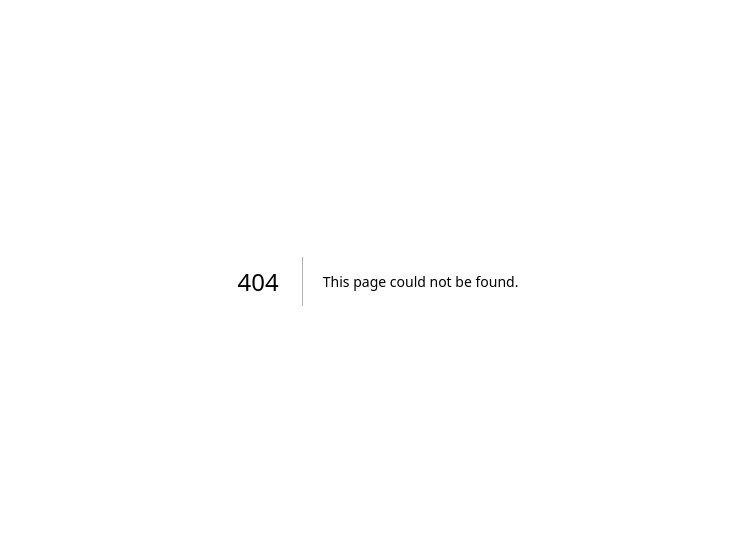
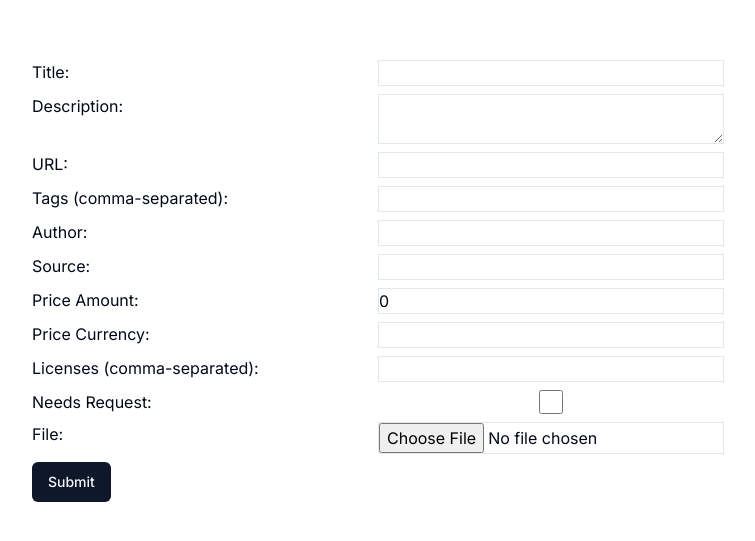
Before and after one commit to Arttribute/arttribute-frontend, a Next.js app: page /createitem in a window 1280 px wide. Before the commit this address had no page. Shown: the part 119-660 px from the top of the page, without its empty margins (262-1017 px from the left). Built offline with nearby package versions, Linux system fonts and the light colour scheme.

Commit message:
create item test frontend

```diff
--- /dev/null
+++ b/app/createitem/page.tsx
@@ -0,0 +1,259 @@
+"use client";
+
+import { Button } from "@/components/ui/button";
+import { ChangeEvent, FormEvent, useState } from "react";
+
+interface FormData {
+  title: string;
+  description: string;
+  url: string;
+  tags: string[];
+  author: string;
+  source: string;
+  price: { amount: number; currency: string };
+  license: string[];
+  needsRequest: boolean;
+  file: File | null;
+}
+
+const CreateItem = () => {
+  const [formData, setFormData] = useState<FormData>({
+    title: "",
+    description: "",
+    url: "",
+    tags: [],
+    author: "",
+    source: "",
+    price: { amount: 0, currency: "" },
+    license: [],
+    needsRequest: false,
+    file: null,
+  });
+
+  // Handle input changes
+  const handleInputChange = (
+    e: ChangeEvent<HTMLInputElement | HTMLTextAreaElement>
+  ) => {
+    const { name, value } = e.target;
+    setFormData({
+      ...formData,
+      [name]: value,
+    });
+  };
+
+  // Handle tags input changes
+  const handleTagsChange = (e: ChangeEvent<HTMLInputElement>) => {
+    const { value } = e.target;
+    setFormData({
+      ...formData,
+      tags: value.split(",").map((tag) => tag.trim()), // Assuming tags are comma-separated
+    });
+  };
+
+  // Handle price input changes
+  const handlePriceChange = (e: ChangeEvent<HTMLInputElement>) => {
+    const { name, value } = e.target;
+    setFormData({
+      ...formData,
+      price: {
+        ...formData.price,
+        [name]: value,
+      },
+    });
+  };
+
+  // Handle license input changes
+  const handleLicenseChange = (e: ChangeEvent<HTMLInputElement>) => {
+    const { value } = e.target;
+    setFormData({
+      ...formData,
+      license: value.split(",").map((license) => license.trim()), // Assuming licenses are comma-separated
+    });
+  };
+
+  // Handle needsRequest checkbox change
+  const handleNeedsRequestChange = (e: ChangeEvent<HTMLInputElement>) => {
+    const { checked } = e.target;
+    setFormData({
+      ...formData,
+      needsRequest: checked,
+    });
+  };
+
+  // Handle file upload
+  const handleFileChange = (e: ChangeEvent<HTMLInputElement>) => {
+    const file = e.target.files ? e.target.files[0] : null;
+    setFormData({
+      ...formData,
+      file,
+    });
+  };
+
+  // Handle form submission
+  const handleSubmit = async (e: FormEvent<HTMLFormElement>) => {
+    e.preventDefault();
+
+    const res = await fetch("http://localhost:5000/v1/items", {
+      method: "POST",
+      headers: {
+        "Content-Type": "application/json",
+      },
+      body: JSON.stringify(formData),
+    }).then((res) => res.json());
+
+    console.log(res);
+  };
+
+  return (
+    <main className="h-screen w-screen flex justify-center items-center">
+      <form onSubmit={handleSubmit} className="space-y-2">
+        <div className="grid grid-cols-2">
+          <label htmlFor="title">Title:</label>
+          <input
+            type="text"
+            id="title"
+            name="title"
+            className="border"
+            value={formData.title}
+            onChange={handleInputChange}
+          />
+        </div>
+        <div className="grid grid-cols-2">
+          <label htmlFor="description">Description:</label>
+          <textarea
+            id="description"
+            name="description"
+            className="border"
+            value={formData.description}
+            onChange={handleInputChange}
+          />
+        </div>
+        <div className="grid grid-cols-2">
+          <label htmlFor="url">URL:</label>
+          <input
+            type="text"
+            id="url"
+            name="url"
+            className="border"
+            value={formData.url}
+            onChange={handleInputChange}
+          />
+        </div>
+        <div className="grid grid-cols-2">
+          <label htmlFor="tags">Tags (comma-separated):</label>
+          <input
+            type="text"
+            id="tags"
+            name="tags"
+            className="border"
+            value={formData.tags.join(", ")}
+            onChange={handleTagsChange}
+          />
+        </div>
+        <div className="grid grid-cols-2">
+          <label htmlFor="author">Author:</label>
+          <input
+            type="text"
+            id="author"
+            name="author"
+            className="border"
+            value={formData.author}
+            onChange={handleInputChange}
+          />
+        </div>
+        <div className="grid grid-cols-2">
+          <label htmlFor="source">Source:</label>
+          <input
+            type="text"
+            id="source"
+            name="source"
+            className="border"
+            value={formData.source}
+            onChange={handleInputChange}
+          />
+        </div>
+        <div className="grid grid-cols-2">
+          <label htmlFor="priceAmount">Price Amount:</label>
+          <input
+            type="number"
+            id="priceAmount"
+            name="amount"
+            className="border"
+            value={formData.price.amount}
+            onChange={handlePriceChange}
+          />
+        </div>
+        <div className="grid grid-cols-2">
+          <label htmlFor="priceCurrency">Price Currency:</label>
+          <input
+            type="text"
+            id="priceCurrency"
+            name="currency"
+            className="border"
+            value={formData.price.currency}
+            onChange={handlePriceChange}
+          />
+        </div>
+        <div className="grid grid-cols-2">
+          <label htmlFor="licenses">Licenses (comma-separated):</label>
+          <input
+            type="text"
+            id="licenses"
+            name="licenses"
+            className="border"
+            value={formData.license.join(", ")}
+            onChange={handleLicenseChange}
+          />
+        </div>
+        <div className="grid grid-cols-2">
+          <label htmlFor="needsRequest">Needs Request:</label>
+          <input
+            type="checkbox"
+            id="needsRequest"
+            name="needsRequest"
+            className="border"
+            checked={formData.needsRequest}
+            onChange={handleNeedsRequestChange}
+          />
+        </div>
+        <div className="grid grid-cols-2">
+          <label htmlFor="file">File:</label>
+          <input
+            type="file"
+            id="file"
+            name="file"
+            className="border"
+            onChange={handleFileChange}
+          />
+        </div>
+        <div>
+          <Button type="submit">Submit</Button>
+        </div>
+      </form>
+    </main>
+  );
+};
+
+export default CreateItem;
+
+// const createdItem = await this.itemCollection.create([
+//     id,
+//     createItem.title,
+//     createItem.description,
+//     createItem.url,
+//     createItem.tags,
+//     createItem.author,
+//     this.db.collection('User').record(userId),
+//     createItem.source,
+//     createItem.license.join(''),
+//     createItem.license.map((license_id) =>
+//       LicenseCollection.record(license_id),
+//     ),
+//     createItem.price?.amount || 0,
+//     createItem.price?.currency || 'none',
+//     createItem.needsRequest,
+//     current_time,
+//     current_time,
+//   ]);
+//   return createdItem;
+// }
```
Also changed, not shown: 1 other file (tests, documents, lock files or other folders).
